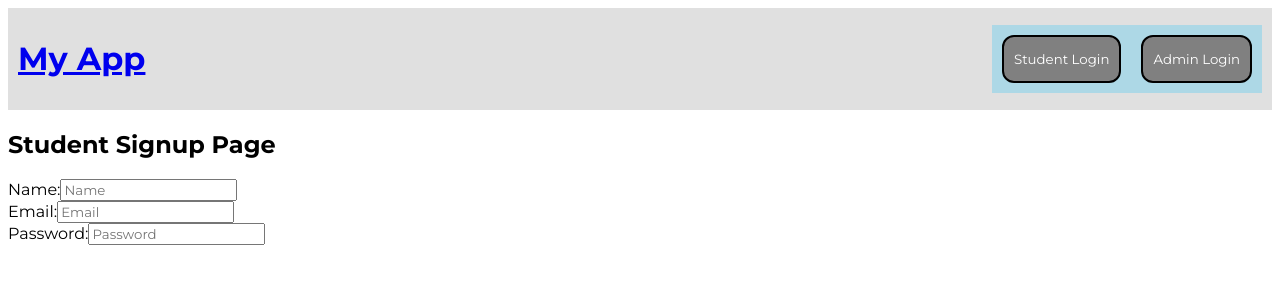
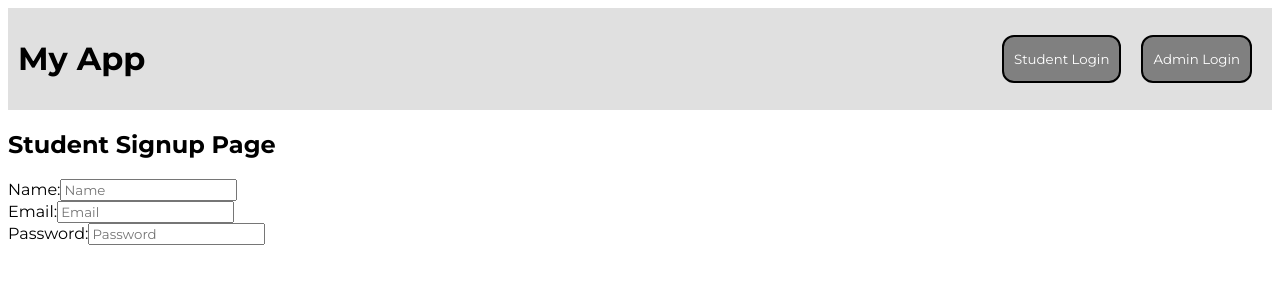
Before and after one commit to kagesite/student-app, a React (Vite) app in the folder frontend/: page / in a window 1280 px wide. Shown: the top 300 px of the page. Built offline with nearby package versions, Linux system fonts and the light colour scheme.

Commit message:
I cant remember for these

```diff
--- a/frontend/src/components/Header.jsx
+++ b/frontend/src/components/Header.jsx
@@ -7,9 +7,9 @@ import "../styles/Header.css"
 function Header() {
     return (
         <header className='header'>
-            <Link to="/">
+            <a href="/">
                 <h1>My App</h1>
-            </Link>
+            </a>
             <div className='btns-container'>
                 <Link to="/student-login">
                     <button>Student Login</button>
--- a/frontend/src/styles/Header.css
+++ b/frontend/src/styles/Header.css
@@ -6,8 +6,12 @@
     background-color: #e0e0e0;
 }
 
+.header a {
+    text-decoration: none;
+    color: black;
+}
+
 .btns-container {
-    background-color: lightblue;
     padding: 10px;
     display: flex;
     gap: 20px;
```
